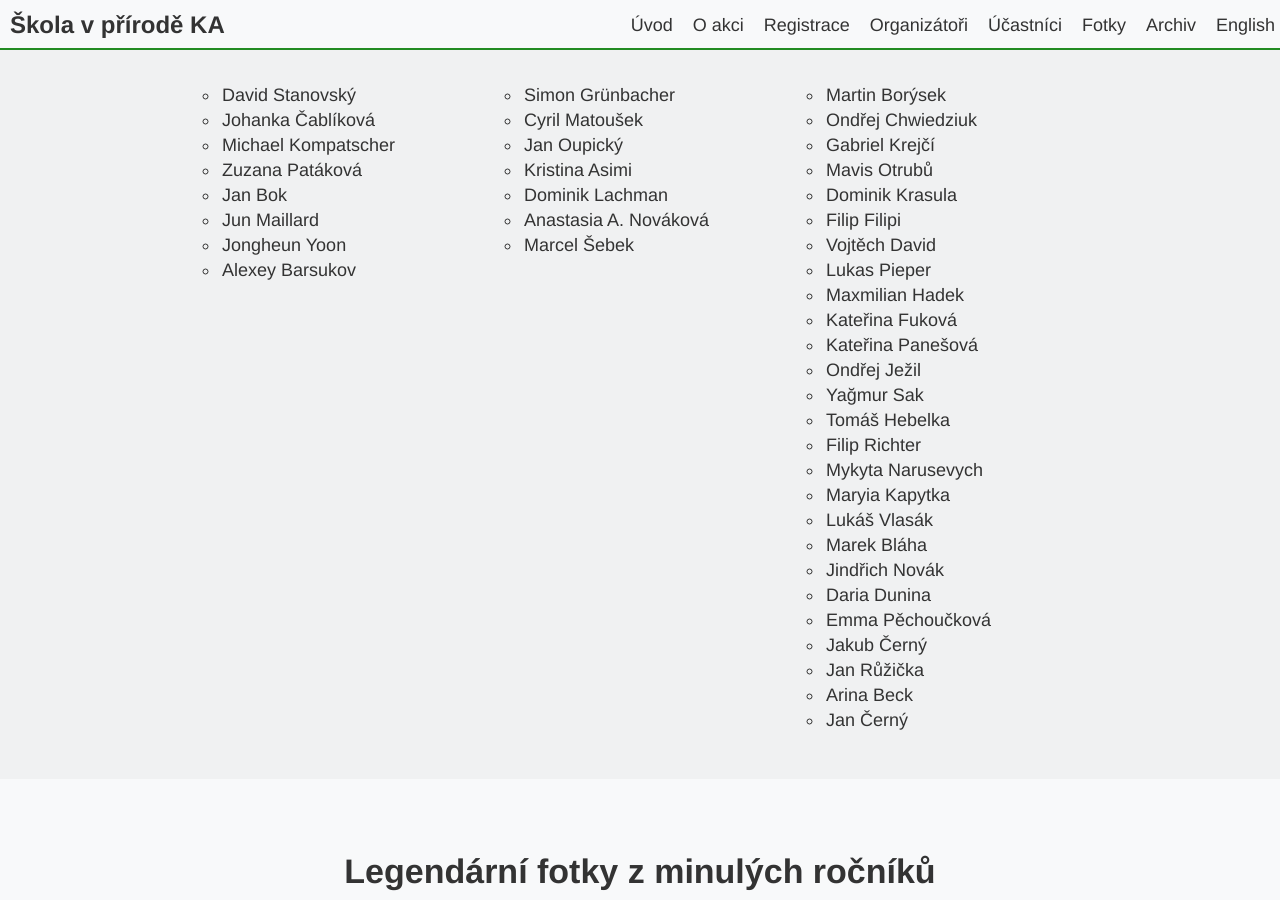
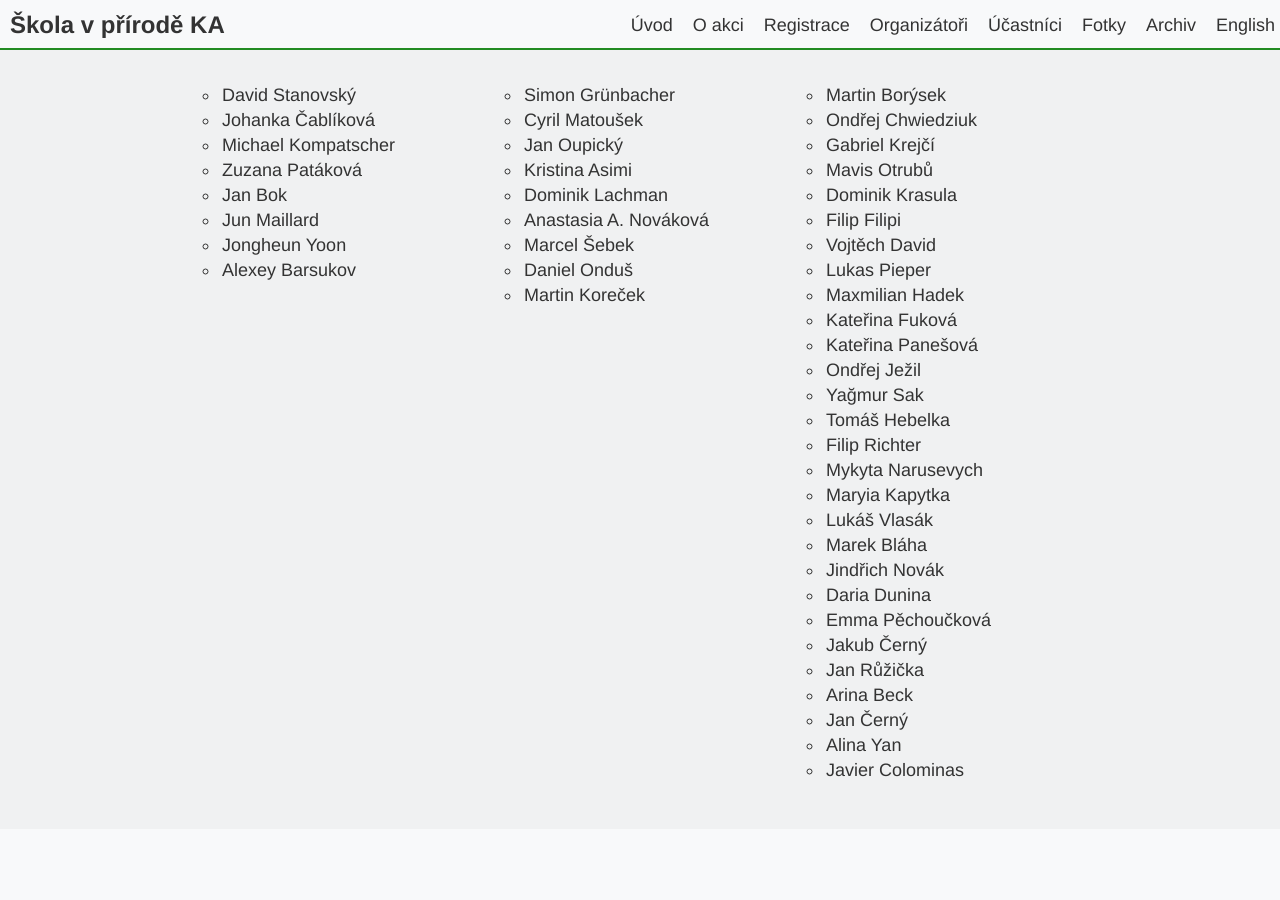
Before and after one commit to ondrachwiedziuk/skolavprirodenew, a Jekyll site: the page built from index.md, in a window 1280 px wide and 900 px high, scrolled down 3791 px. Built offline with Jekyll 4.4.1, drawn with Linux system fonts in a browser that asks for light colours.

Commit message:
New participants

```diff
--- a/_includes/participants.html
+++ b/_includes/participants.html
@@ -72,6 +72,12 @@
                     </li>
                     <li>
                       Marcel Šebek
+                    </li>
+                    <li>
+                      Daniel Onduš
+                    </li>
+                    <li>
+                      Martin Koreček
                     </li>
                   </ul>
             </div>
@@ -162,6 +168,12 @@
                     <li>
                       Jan Černý
                     </li>
+                    <li>
+                      Alina Yan
+                    </li>
+                    <li>
+                      Javier Colominas
+                    </li>
                   </ul>
             </div>
         </div>
```
